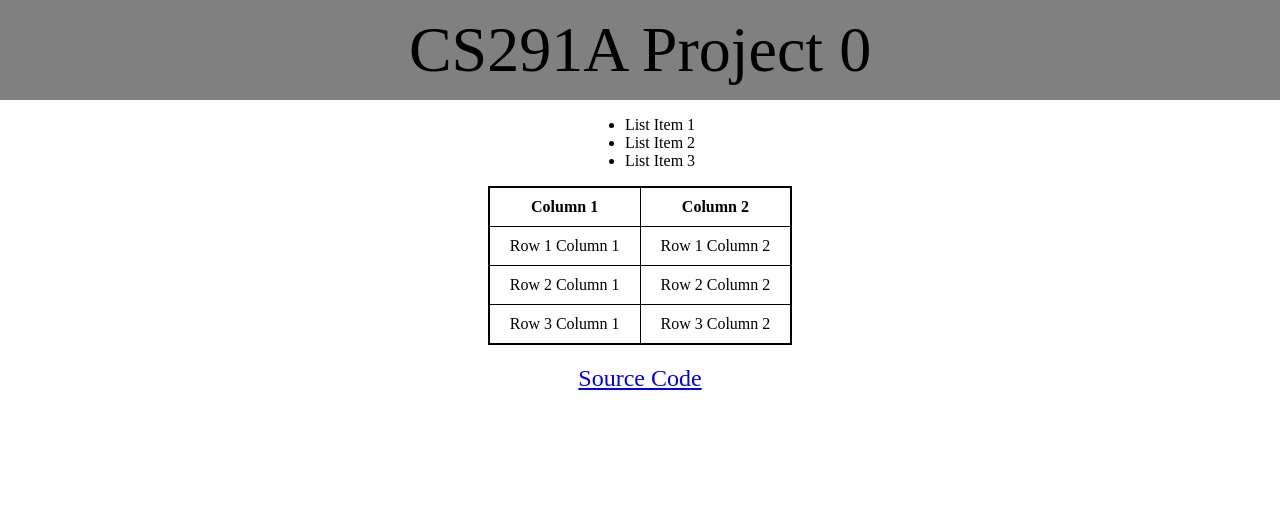
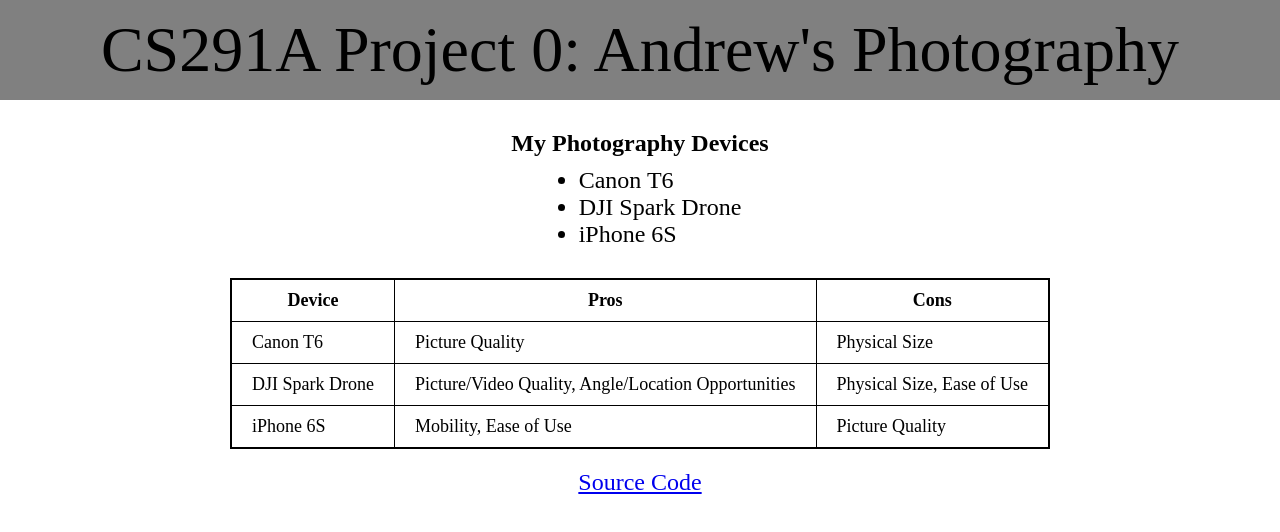
Before and after one commit to andrewdt23/cs291ap0, a plain HTML site: page index.html in a window 1280 px wide. Drawn offline with Linux system fonts and the light colour scheme.

Commit message:
Fill real data

```diff
--- a/index.html
+++ b/index.html
@@ -6,32 +6,37 @@
     </head>
     <body>
         <div class="header-container">
-            <h1>CS291A Project 0</h1>
+            <h1>CS291A Project 0: Andrew's Photography</h1>
         </div>
         <div class="list-container">
+            <h2>My Photography Devices</h2>
             <ul>
-              <li>List Item 1</li>
-              <li>List Item 2</li>
-              <li>List Item 3</li>
+              <li>Canon T6</li>
+              <li>DJI Spark Drone</li>
+              <li>iPhone 6S</li>
             </ul>
         </div>
         <div class="table-container">
             <table>
               <tr>
-                <th>Column 1</th>
-                <th>Column 2</th>
+                <th>Device</th>
+                <th>Pros</th>
+                <th>Cons</th>
               </tr>
               <tr>
-                <td>Row 1 Column 1</td>
-                <td>Row 1 Column 2</td>
+                <td>Canon T6</td>
+                <td>Picture Quality</td>
+                <td>Physical Size</td>
               </tr>
               <tr>
-                <td>Row 2 Column 1</td>
-                <td>Row 2 Column 2</td>
+                <td>DJI Spark Drone</td>
+                <td>Picture/Video Quality, Angle/Location Opportunities</td>
+                <td>Physical Size, Ease of Use</td>
               </tr>
               <tr>
-                <td>Row 3 Column 1</td>
-                <td>Row 3 Column 2</td>
+                <td>iPhone 6S</td>
+                <td>Mobility, Ease of Use</td>
+                <td>Picture Quality</td>
               </tr>
             </table>
         </div>
--- a/styles.css
+++ b/styles.css
@@ -18,9 +18,20 @@
 }
 
 .list-container {
-    display: flex;
-    align-items: center;
-    justify-content: center;
+    text-align: center;
+}
+
+h2 {
+    margin-top: 30px;
+    margin-bottom: 10px;
+}
+
+ul {
+    margin-top: 0;
+    margin-bottom: 30px;
+    font-size: 24px;
+    display: inline-block;
+    text-align: left;
 }
 
 .table-container {
@@ -30,6 +41,7 @@
 }
 
 table {
+    font-size: 18px;
     border-collapse: collapse;
     border: 2px solid;
 }
```
